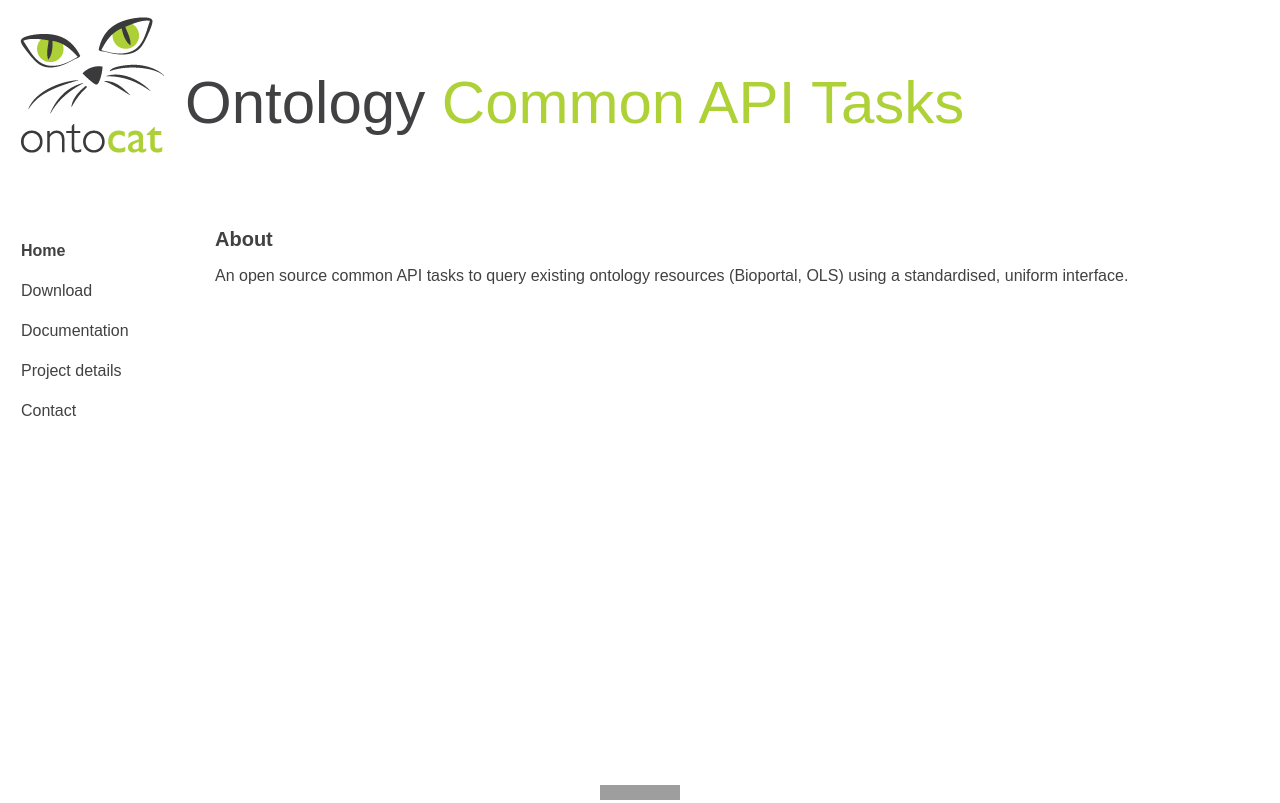
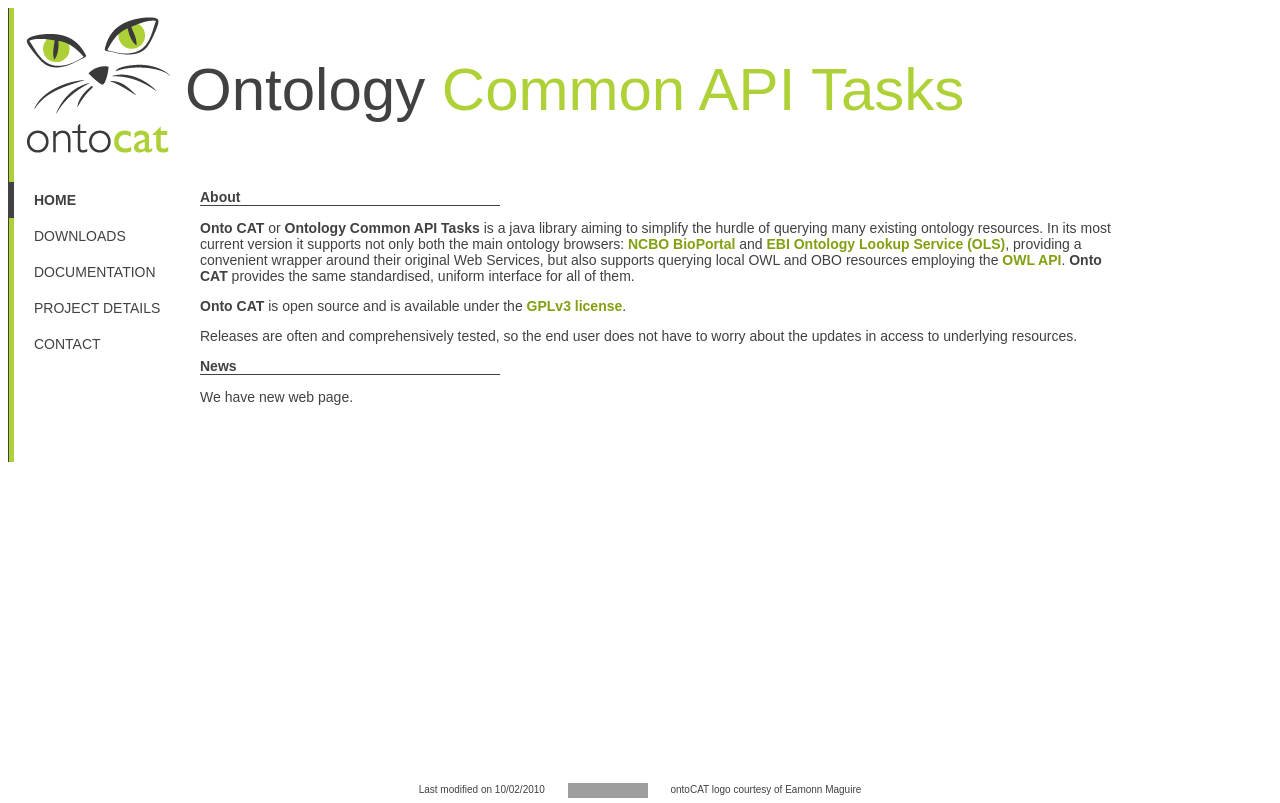
Before and after one commit to molgenis/ontocat, a plain HTML site: page ontoCAT-webpage/WebContent/index.html in a window 1280 px wide. Drawn offline with Linux system fonts and the light colour scheme; grey boxes are pictures that could not be loaded.

Commit message:
page template completed
git-svn-id: http://www.ontocat.org/svn/trunk@57 f0dfcaea-3b95-4152-9e97-e99b8c58adb7

```diff
--- a/ontoCAT-webpage/WebContent/index.html
+++ b/ontoCAT-webpage/WebContent/index.html
@@ -23,42 +23,87 @@
 </head>
 <body>
 <!-- Common header -->
-<img
-	src="rsc/images/ontocat.png"
-	height="154px"
-></img>
 <span class="pageHeader">Ontology <span class="logoGreen">Common
 API Tasks</span></span>
-<table style="position: relative; top: 50px;">
+<!-- Navigation pane -->
+<table
+	class="navigationPane"
+	border="0"
+	cellpadding="0"
+	cellspacing="0"
+>
 	<tr>
-		<!-- Navigation pane -->
-		<td width="200px">
-		<ul class="navigationPane">
-			<li class="currentPage"><a href="index.html">Home</a></li>
-			<li><a href="http://sourceforge.net/projects/ontocat/files">Download</a></li>
-			<li><a href="docs.html">Documentation</a></li>
-			<li><a href="https://sourceforge.net/projects/ontocat">Project
-			details</a></li>
-			<li><a href="contact.html">Contact</a></li>
-		</ul>
-		</td>
-		<!-- Main content -->
-		<td valign="top">
-		<h1>About</h1>
-		<p>An open source common API tasks to query existing ontology
-		resources (Bioportal, OLS) using a standardised, uniform interface.</p>
-		</td>
+		<td><img
+			src="rsc/images/ontocat.png"
+			height="154px"
+		></img></td>
+	</tr>
+	<tr>
+		<td height="20px">&nbsp;</td>
+	</tr>
+	<tr class="menuCell currentPage">
+		<td width="165px"><a href="index.html">Home</a></td>
+	</tr>
+	<tr class="menuCell">
+		<td><a href="downloands.html">Downloads</a></td>
+	</tr>
+	<tr class="menuCell">
+		<td><a
+			target="_blank"
+			href="doc/index.html"
+		>Documentation</a></td>
+	</tr>
+	<tr class="menuCell">
+		<td><a
+			target="_blank"
+			href="https://sourceforge.net/projects/ontocat"
+		>Project details</a></td>
+	</tr>
+	<tr class="menuCell">
+		<td><a href="contact.html">Contact</a></td>
+	</tr>
+	<tr>
+		<td height="100px">&nbsp;</td>
 	</tr>
 </table>
+<!-- Main content -->
+<div class="mainContent">
+<h1>About</h1>
+<p><strong>Onto CAT</strong> or <strong>Ontology Common API Tasks</strong> is a
+java library aiming to simplify the hurdle of querying many existing ontology
+resources. In its most current version it supports not only both the main ontology browsers: <a
+	href="http://bioportal.bioontology.org"
+	target="_blank"
+>NCBO BioPortal</a> and <a
+	href="http://www.ebi.ac.uk/ontology-lookup/"
+	target="_blank"
+>EBI Ontology Lookup Service (OLS)</a>, providing a convenient wrapper
+around their original Web Services, but also supports querying local OWL
+and OBO resources employing the <a
+	href="http://owlapi.sourceforge.net/2.x.x/index.html"
+> OWL API</a>. <strong>Onto CAT</strong> provides the same standardised, uniform interface for all of them.</p>
+<p><strong>Onto CAT</strong> is open source and is available under the <a href="http://www.gnu.org/licenses/gpl-3.0-standalone.html"
+target="_blank">GPLv3 license</a>.</p>
+<p>Releases are often and comprehensively tested, so the end user does not have to worry about the updates in
+access to underlying resources.</p>
+<h1>News</h1>
+<p>We have new web page.</p>
+</div>
 <!-- SourceForge logo -->
-<div class="footer"><a
-	href="http://sourceforge.net/projects/ontocat"
-><img
+<div class="footer">
+<div
+	style="position: relative; top: -5px; display: inline; padding-right: 20px;"
+>Last modified on 10/02/2010</div>
+<a href="http://sourceforge.net/projects/ontocat"><img
 	src="http://sflogo.sourceforge.net/sflogo.php?group_id=281068&amp;type=10"
 	width="80"
 	height="15"
 	alt="Get ontoCAT at SourceForge.net. Fast, secure and Free Open Source software downloads"
-/></a></div>
+/></a>
+<div
+	style="position: relative; top: -5px; display: inline; padding-left: 20px;"
+>ontoCAT logo courtesy of Eamonn Maguire</div>
+</div>
 <!-- Google Analytics tracking code -->
 <script type="text/javascript">
 	var gaJsHost = (("https:" == document.location.protocol) ? "https://ssl."
--- a/ontoCAT-webpage/WebContent/rsc/css/main.css
+++ b/ontoCAT-webpage/WebContent/rsc/css/main.css
@@ -16,9 +16,10 @@ body {
 
 .pageHeader {
 	position: absolute;
-	top: 68px;
+	top: 55px;
 	left: 185px;
 	font-size: 60px;
+	white-space: nowrap;
 }
 
 .footer {
@@ -27,36 +28,69 @@ body {
 	bottom: 0px;
 	left: 0px;
 	width: 100%;
+	font-size: 10px;
 }
 
-ul.navigationPane {
+.navigationPane {
 	position: relative;
+	border-left: 1px solid #414042;
 }
 
-ul.navigationPane li {
-	margin-left: -60px;
-	list-style: none;
-	height: 40px;
-	line-height: 40px;
+.navigationPane td {
+	vertical-align: middle;
+	border-left: 5px solid #ADD136;
 }
 
-ul.navigationPane a {
+.navigationPane a {
 	text-decoration: none;
-	padding-left:30px;
+	padding-left: 20px;
 	display: block;
+	padding-top: 10px;
+	padding-bottom: 10px;
 	color: #414042;
+	padding-bottom: 10px;
 }
 
-ul.navigationPane a:hover {
+.navigationPane a:hover {
 	color: #fff;
 	background: #ADD136;
+}
+
+.menuCell td:hover,.currentPage td {
+	color: #fff;
+	border-left: 5px solid #414042;
+}
+
+.menuCell td {
+	text-transform: uppercase;
+	font-size: 14px;
+}
+
+.currentPage a {
 	font-weight: bold;
 }
 
-ul.navigationPane li.currentPage {
+div.mainContent {
+	position: absolute;
+	left: 200px;
+	top: 180px;
+	width: 80%;
+	font-size: 14px;
+}
+
+.mainContent p {
+	padding-right: 100px;
+}
+
+.mainContent a {
+	text-decoration: none;
 	font-weight: bold;
+	color: #80A010;
 }
 
 h1 {
-	font-size: 20px;
+	font-size: 14px;
+	font-weight: bold;
+	width: 300px;
+	border-bottom: 1px solid #414042;
 }
```
